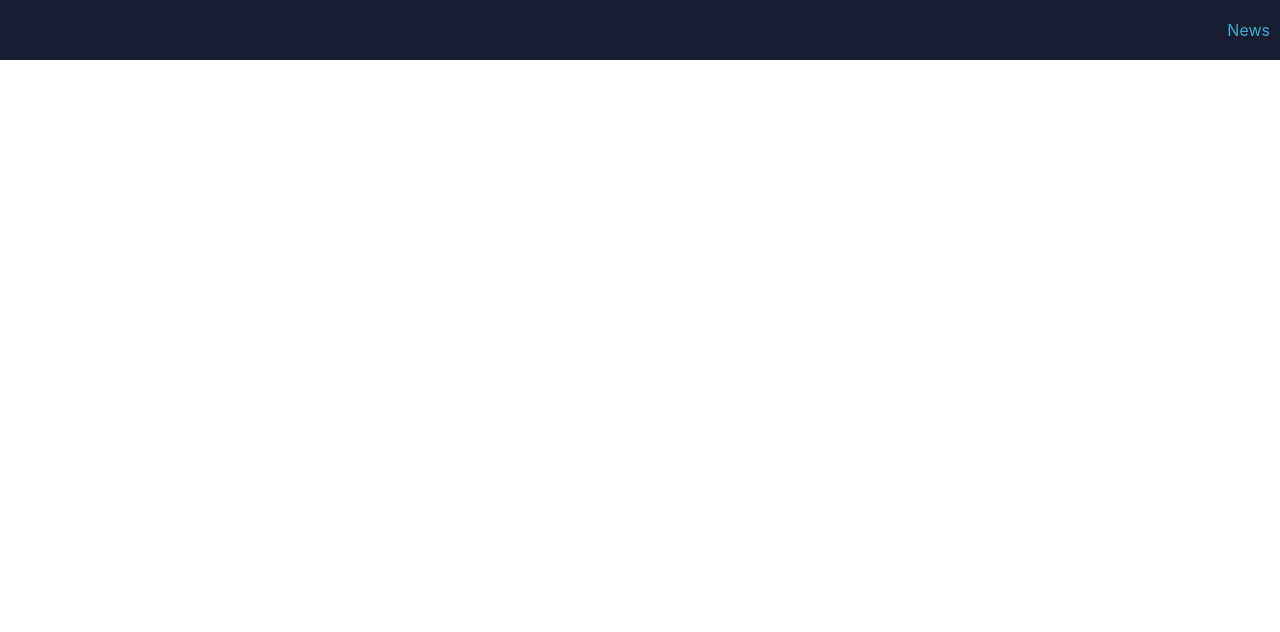
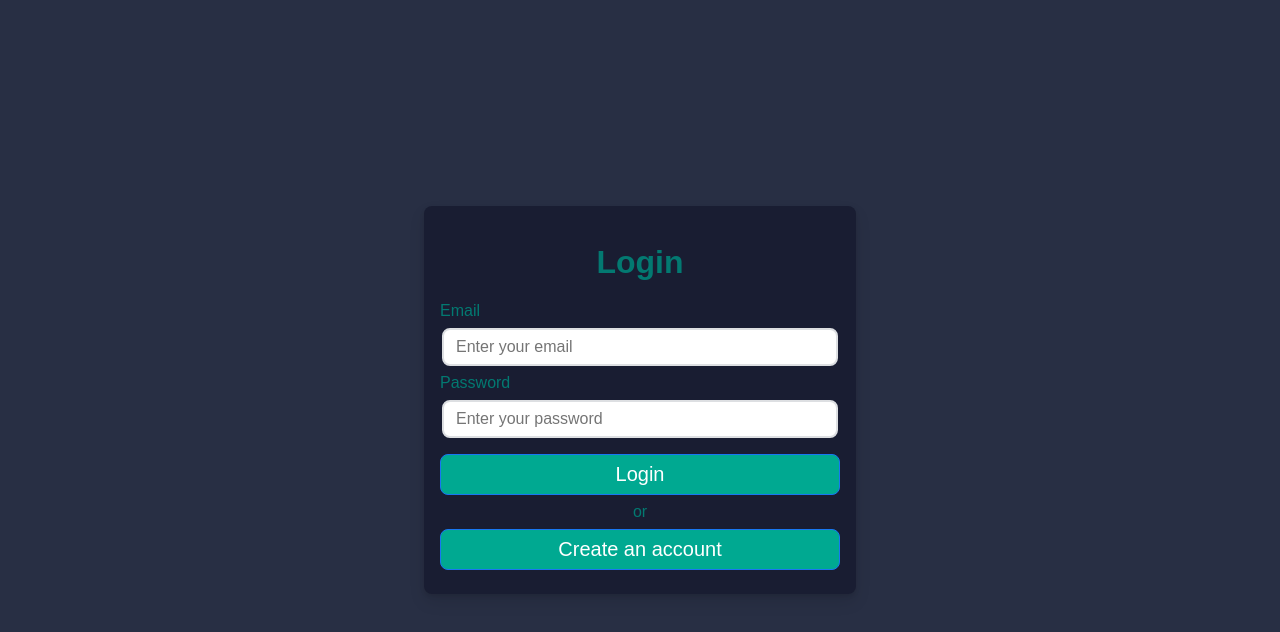
Before and after one commit to deliarm/seng-final, a React (Create React App) app in the folder ucapital/: page / in a window 1280 px wide. Shown: the top 632 px of the page. Built offline with nearby package versions, Linux system fonts and the light colour scheme.

Commit message:
login/signup changes

```diff
--- a/ucapital/src/App.js
+++ b/ucapital/src/App.js
@@ -1,15 +1,34 @@
 import News from "./pages/news"
 import StockItem from "./components/stockItem";
+import Login from './pages/loginpage'
+import Signup from './pages/signuppage'
 import './App.css'
 import { BrowserRouter, Route, Routes, Link, Outlet } from "react-router-dom";
+import {useState} from 'react'
 
 function App() {
+  const [user, setLoginUser] =useState({})
+  const bool = true
+  if(!(user && user._id)){
+    return(
+      <div className="App">
+        <BrowserRouter>
+          <Routes>
+            <Route path='/' element={<Login setLoginUser={setLoginUser}/>} />
+            <Route path='/signup' element={<Signup />} />
+          </Routes>
+        </BrowserRouter>
+
+      </div>
+    )
+  }
+  else{
   return (
     <div className="App">
 
       <BrowserRouter>
         <Routes>
-          <Route path="/" element={<Header />}>
+          <Route path="/"  element={<Header />}>
             <Route path="news" element={<News />} />
           </Route>
         </Routes>
@@ -22,12 +41,13 @@ function App() {
 
     </div >
   );
+      }
 }
 
 function Header() {
   return (
     <div>
-      <div class="header">
+      <div className="header">
         {/* <Link to="/news">News</Link> */}
         {/* <Link to='news'></Link> */}
         <nav>
--- /dev/null
+++ b/ucapital/src/components/login/login.css
@@ -0,0 +1,37 @@
+.login {
+    width: 400px;
+    background: #191d32;
+    color: #037971;
+    box-shadow: 0 2px 4px rgb(0 0 0 / 10%), 0 8px 16px rgb(0 0 0 / 10%);
+    border-radius: 8px;
+    padding: 1rem;
+    align-items: center;
+    text-align: center;
+}
+
+.login>input {
+    border-radius: 8px;
+    border: 2px solid #dddfe2;
+    outline: none;
+    color: #1d2129;
+    margin: 0.5rem 0;
+    padding: 0.5rem 0.75rem;
+    width: 92%;
+    font-size: 1rem;
+}
+
+.login>.button {
+    background: #00a991;
+    border: 1px solid #1877f2;
+    color: #fff;
+    font-size: 1.25rem;
+    padding: 0.5rem;
+    margin: 0.5rem 0;
+    border-radius: 8px;
+    outline: none;
+    cursor: pointer;
+}
+
+.login>label{
+    float: left;
+}
--- /dev/null
+++ b/ucapital/src/components/login/login.js
@@ -0,0 +1,45 @@
+import React, {useState} from 'react';
+import "./login.css";
+import axios from 'axios'
+import {useNavigate} from "react-router-dom"
+
+const Login = ({setLoginUser}) => {
+
+    const navigate = useNavigate()
+
+    const [user, setUser] = useState({
+        email:"",
+        password:"",
+    })
+
+    const changeHandler = e => {
+        const {name, value} = e.target
+        setUser({
+            ...user,
+            [name]: value
+        })
+    }
+
+    const login = () =>{
+        axios.post("http://localhost:9002/login", user)
+        .then(res => {
+            alert(res.data.message)
+            setLoginUser.setLoginUser(res.data.user)
+            navigate("/")
+        })
+    }
+    return (
+        <div className='login'>
+            <h1>Login</h1>
+            <label htmlFor="">Email</label>
+            <input type="text" name="email" value={user.email} placeholder='Enter your email' onChange={changeHandler}/>
+            <label htmlFor="">Password</label>
+            <input type="password" name="password" value={user.password} placeholder='Enter your password' onChange={changeHandler}/>
+            <div className='button' onClick={login}>Login</div>
+            <div>or</div>
+            <div className='button' onClick={() => navigate("/signup")}>Create an account</div>
+        </div>
+    )
+}
+
+export default Login
--- /dev/null
+++ b/ucapital/src/components/signup/signup.css
@@ -0,0 +1,38 @@
+.signup {
+    width: 400px;
+    background: #191d32;
+    color: #037971;
+    border: 1px solid #dddfe2;
+    box-shadow: 0 2px 4px rgb(0 0 0 / 10%), 0 8px 16px rgb(0 0 0 / 10%);
+    border-radius: 8px;
+    padding: 1rem;
+    align-items: center;
+    text-align: center;
+}
+
+.signup>input {
+    border-radius: 8px;
+    border: 2px solid #dddfe2;
+    outline: none;
+    color: #1d2129;
+    margin: 0.5rem 0;
+    padding: 0.5rem 0.75rem;
+    width: 92%;
+    font-size: 1rem;
+}
+
+.signup>.button {
+    background: #00a991;
+    border: 1px solid #1877f2;
+    color: #fff;
+    font-size: 1.25rem;
+    padding: 0.5rem;
+    margin: 0.5rem 0;
+    border-radius: 8px;
+    outline: none;
+    cursor: pointer;
+}
+
+.signup>label{
+    float: left;
+}
--- /dev/null
+++ b/ucapital/src/components/signup/signup.js
@@ -0,0 +1,54 @@
+import React, {useState} from 'react';
+import "./signup.css";
+import axios from 'axios'
+import { useNavigate } from 'react-router-dom';
+
+const Signup = () => {
+    const navigate = useNavigate()
+
+    const [user, setUser] = useState({
+        name:"",
+        email:"",
+        password:"",
+        reEnterPassword:""
+    })
+
+    const changeHandler = e => {
+        const {name, value} = e.target
+        setUser({
+            ...user,
+            [name]: value
+        })
+    }
+    const signedUp = () => {
+        const  {name, email, password, reEnterPassword} = user
+        if(name && email && password && (password === reEnterPassword)){
+
+            axios.post("http://localhost:9002/signup", user)
+            .then(res => alert(res.data.message))
+            navigate("/")
+        }
+        else{
+            alert("invalid")
+        }
+
+    }
+    return (
+        <div className='signup'>
+            <h1>Create Account</h1>
+            <label htmlFor="">Name</label>
+            <input type="text" name="name" value={user.name} placeholder='Enter your Name' onChange={changeHandler}/>
+            <label htmlFor="">Email</label>
+            <input type="text" name="email" value={user.email} placeholder='Enter your email' onChange={changeHandler}/>
+            <label htmlFor="">Password</label>
+            <input type="password" name="password" value={user.password} placeholder='Enter your password' onChange={changeHandler} />
+            <label htmlFor="">Re-enter Password</label>
+            <input type="password" name="reEnterPassword" value={user.reEnterPassword} placeholder='Re-enter your password' onChange={changeHandler} />
+            <div className='button' onClick={signedUp}>Signup</div>
+            <div>or</div>
+            <div className='button' onClick={() => navigate("/")}>Already have an account?</div>
+        </div>
+    )
+}
+
+export default Signup
--- /dev/null
+++ b/ucapital/src/pages/loginpage.css
@@ -0,0 +1,9 @@
+.loginpage {
+    display: flex;
+    width: 100vw;
+    height: 100vh;
+    justify-content: center;
+    align-items: center;
+    background-color: #282f44;
+    font-family: Arial, sans-serif;
+}
--- /dev/null
+++ b/ucapital/src/pages/loginpage.js
@@ -0,0 +1,14 @@
+import React, {useState} from 'react';
+import Login from '../components/login/login'
+import "./loginpage.css"
+
+const LoginPage = (setLoginUser) => {
+
+    return(
+        <div className='loginpage'>
+            <Login setLoginUser={setLoginUser}/>
+        </div>
+    )
+}
+
+export default LoginPage
--- /dev/null
+++ b/ucapital/src/pages/signuppage.css
@@ -0,0 +1,9 @@
+.signuppage {
+    display: flex;
+    width: 100vw;
+    height: 100vh;
+    justify-content: center;
+    align-items: center;
+    background-color: #282f44;
+    font-family: Arial, sans-serif;
+}
--- /dev/null
+++ b/ucapital/src/pages/signuppage.js
@@ -0,0 +1,14 @@
+import React, {useState} from 'react';
+import Signup from '../components/signup/signup';
+import './signuppage.css'
+
+const SignupPage = () => {
+
+    return(
+        <div className='signuppage'>
+            <Signup />
+        </div>
+    )
+}
+
+export default SignupPage
```
Also changed, not shown: ucapital/login-backend/package.json (added, +20 -0 lines), ucapital/login-backend/server.js (added, +76 -0 lines), 2 other files (tests, documents, lock files or other folders).
